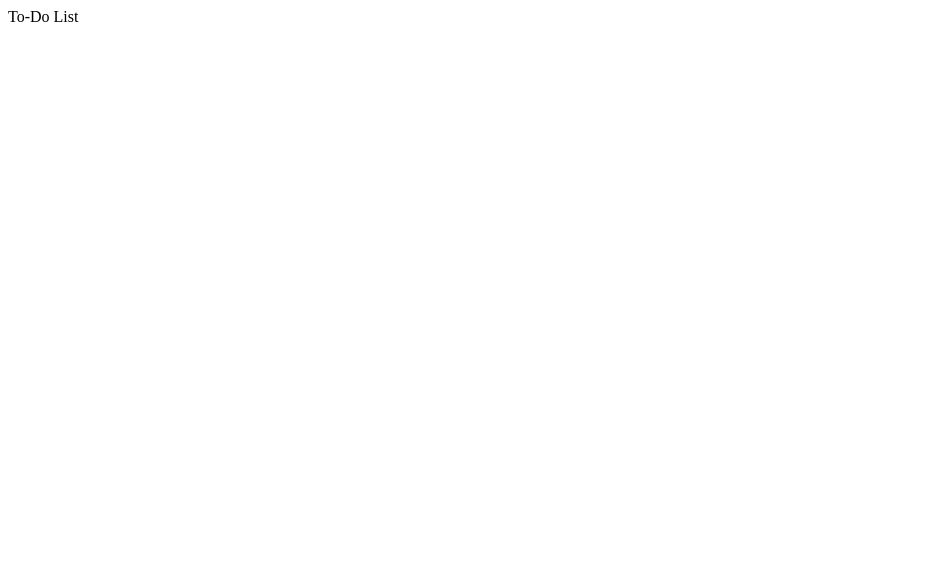
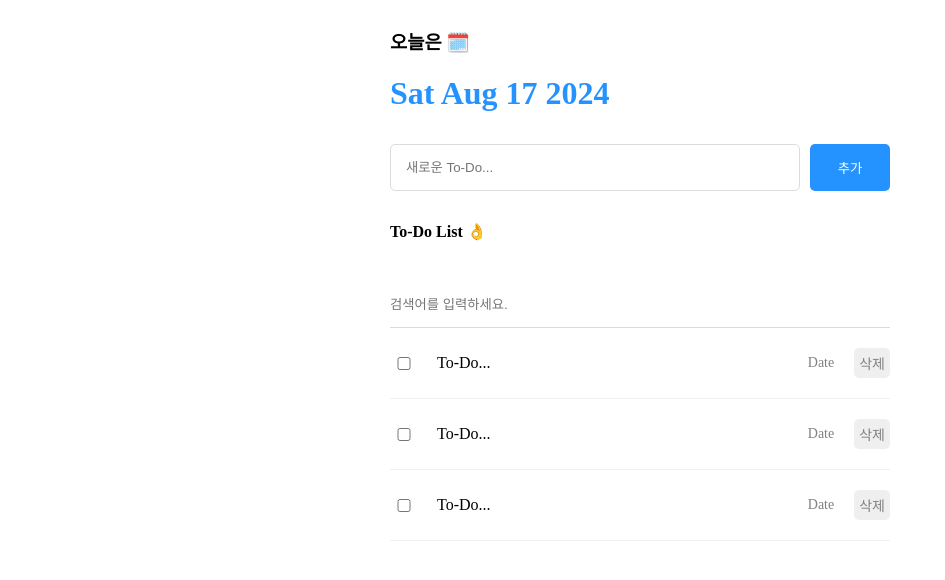
Before and after one commit to sik2Boii/react-study, a React (Vite) app in the folder section07/: page / in a window 1280 px wide. Shown: the top 580 px of the page, without its empty margins (0-945 px from the left). Built offline with nearby package versions, Linux system fonts and the light colour scheme.

Commit message:
To-Do List App UI 구현하기

```diff
--- a/section07/src/App.css
+++ b/section07/src/App.css
@@ -0,0 +1,7 @@
+.App {
+  width: 500px;
+  margin: 0 auto;
+  display: flex;
+  flex-direction: column;
+  gap: 10px;
+}
--- a/section07/src/App.jsx
+++ b/section07/src/App.jsx
@@ -1,7 +1,16 @@
 import "./App.css";
+import Editor from "./components/Editor";
+import Header from "./components/Header";
+import List from "./components/List";
 
 function App() {
-  return <>To-Do List</>;
+  return (
+    <div className="App">
+      <Header />
+      <Editor />
+      <List />
+    </div>
+  );
 }
 
 export default App;
--- /dev/null
+++ b/section07/src/components/Editor.css
@@ -0,0 +1,20 @@
+.Editor {
+  display: flex;
+  gap: 10px;
+}
+
+.Editor input {
+  flex: 1;
+  padding: 15px;
+  border: 1px solid rgb(220, 220, 220);
+  border-radius: 5px;
+}
+
+.Editor button {
+  cursor: pointer;
+  width: 80px;
+  border: none;
+  background-color: rgb(37, 147, 255);
+  color: white;
+  border-radius: 5px;
+}
--- /dev/null
+++ b/section07/src/components/Editor.jsx
@@ -0,0 +1,12 @@
+import "./Editor.css";
+
+const Editor = () => {
+  return (
+    <div className="Editor">
+      <input placeholder="새로운 To-Do..." />
+      <button>추가</button>
+    </div>
+  );
+};
+
+export default Editor;
--- /dev/null
+++ b/section07/src/components/Header.css
@@ -0,0 +1,3 @@
+.Header > h1 {
+  color: rgb(37, 147, 255);
+}
--- /dev/null
+++ b/section07/src/components/Header.jsx
@@ -0,0 +1,12 @@
+import "./Header.css";
+
+const Header = () => {
+  return (
+    <div className="Header">
+      <h3>오늘은 🗓️</h3>
+      <h1>{new Date().toDateString()}</h1>
+    </div>
+  );
+};
+
+export default Header;
--- /dev/null
+++ b/section07/src/components/List.css
@@ -0,0 +1,23 @@
+.List {
+  display: flex;
+  flex-direction: column;
+  gap: 20px;
+}
+
+.List > input {
+  width: 100%;
+  border: none;
+  border-bottom: 1px solid rgb(220, 220, 220);
+  padding: 15px 0px;
+}
+
+.List > input:focus {
+  outline: none;
+  border-bottom: 1px solid rgb(37, 147, 255);
+}
+
+.List .todos_wrapper {
+  display: flex;
+  flex-direction: column;
+  gap: 20px;
+}
--- /dev/null
+++ b/section07/src/components/List.jsx
@@ -0,0 +1,18 @@
+import "./List.css";
+import ToDoItem from "./ToDoItem";
+
+const List = () => {
+  return (
+    <div className="List">
+      <h4>To-Do List 👌</h4>
+      <input placeholder="검색어를 입력하세요." />
+      <div className="todos_wrapper">
+        <ToDoItem />
+        <ToDoItem />
+        <ToDoItem />
+      </div>
+    </div>
+  );
+};
+
+export default List;
--- /dev/null
+++ b/section07/src/components/ToDoItem.css
@@ -0,0 +1,29 @@
+.ToDoItem {
+  display: flex;
+  align-items: center;
+  gap: 20px;
+  padding-bottom: 20px;
+  border-bottom: 1px solid rgb(240, 240, 240);
+}
+
+.ToDoItem input {
+  width: 20px;
+}
+
+.ToDoItem .content {
+  flex: 1;
+}
+
+.ToDoItem .date {
+  font-size: 14px;
+  color: gray;
+}
+
+.ToDoItem button {
+  cursor: pointer;
+  color: gray;
+  font-size: 14px;
+  border: none;
+  border-radius: 5px;
+  padding: 5px;
+}
--- /dev/null
+++ b/section07/src/components/ToDoItem.jsx
@@ -0,0 +1,14 @@
+import "./ToDoItem.css";
+
+const ToDoItem = () => {
+  return (
+    <div className="ToDoItem">
+      <input type="checkbox" />
+      <div className="content">To-Do...</div>
+      <div className="date">Date</div>
+      <button>삭제</button>
+    </div>
+  );
+};
+
+export default ToDoItem;
```
